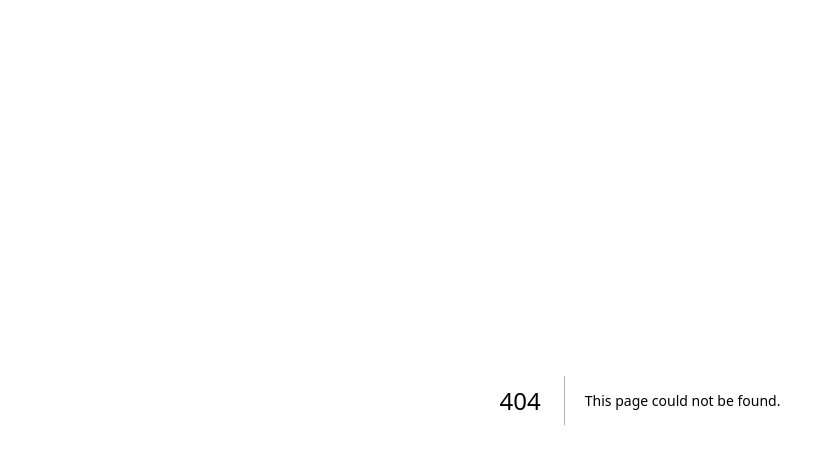
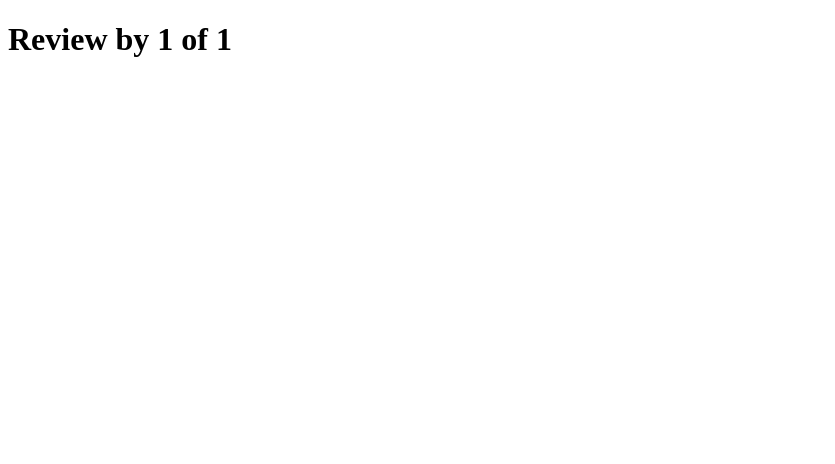
Before and after one commit to Super-Kenil/next-14-code-evolution, a Next.js app: page /products/1/reviews/1 in a window 1280 px wide. Before the commit this address had no page. Shown: the top 464 px of the page, without its empty margins (0-835 px from the left). Built offline with nearby package versions, Linux system fonts and the light colour scheme.

Commit message:
Tutorial - 8 - Nested Dynamic Routes

```diff
--- /dev/null
+++ b/src/app/products/[productId]/reviews/[reviewId]/page.tsx
@@ -0,0 +1,13 @@
+
+const ReviewDetails = ({ params }: {
+  params: {
+    productId: string,
+    reviewId: string
+  }
+}) => {
+  return (
+    <h1>Review by {params.reviewId} of {params.productId}</h1>
+  )
+}
+
+export default ReviewDetails
```
Also changed, not shown: src/app/products/[productId]/reviews/page.tsx (added, +8 -0 lines).
